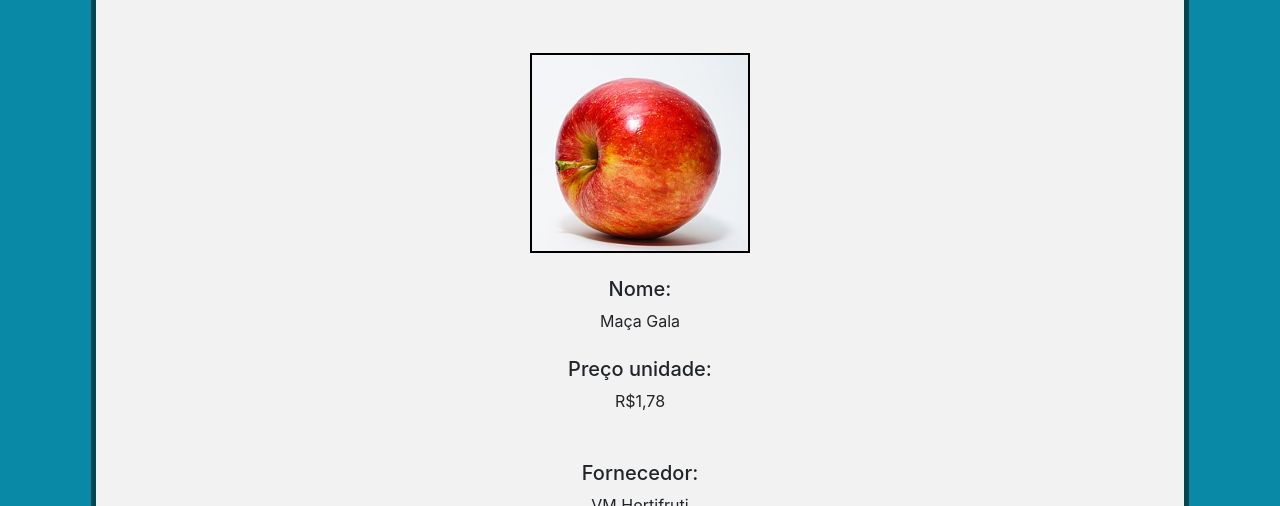
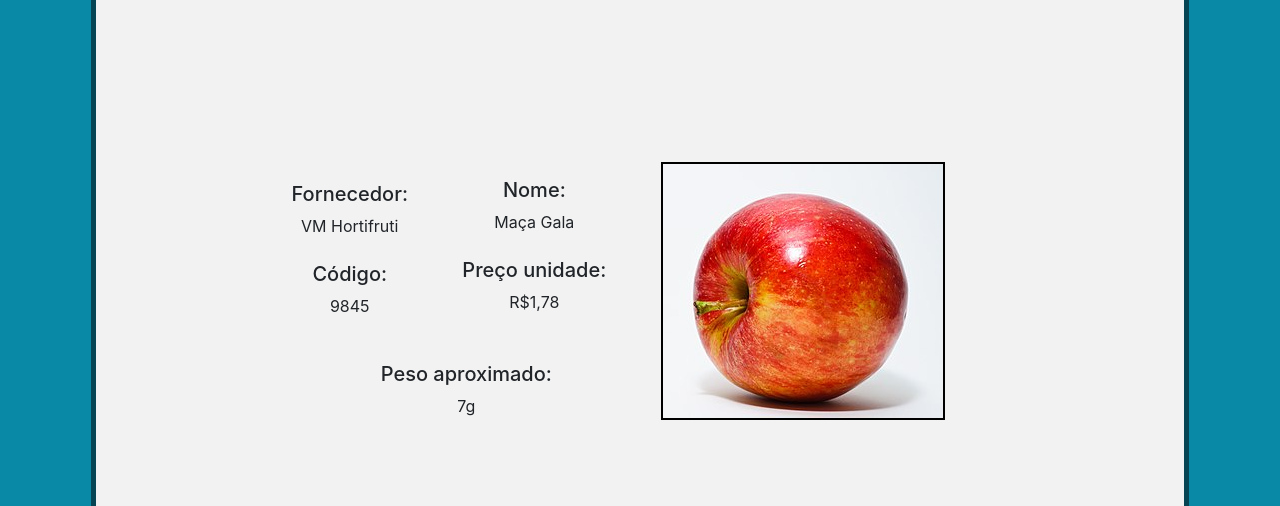
Before and after one commit to mariarodriguesds/Varejo, a plain HTML site: page maca.html in a window 1280 px wide. Shown: the part 265-771 px from the top of the page. Drawn offline with nearby package versions, Linux system fonts and the light colour scheme.

Commit message:
Update style.css

```diff
--- a/style.css
+++ b/style.css
@@ -7,6 +7,11 @@
 body{
     height: 100vh;
     width: auto;
+    background-repeat: no-repeat;
+    background-position: center;
+    background-size: cover;
+
+
 }
 
 header {
@@ -158,9 +163,31 @@ form h2{
 
 
 #imagem{
-	height: 200px;
+    size: auto;
+    size: 100%;
 	border: 2px solid black;
+    float: right;
+    margin-right: 22%;
+    margin-top: 10%;
 
+}
+
+#texto1{
+    float: right;
+    margin-right: 5%;
+    margin-top: 3%;
+}
+
+#texto2{
+    float: right;
+    margin-right: 5%;
+    margin-top: 7%;
+}
+
+#texto3{
+    float: right;
+    margin-right: 10%;
+    margin-top: 4%;
 }
 
 #h4{
@@ -171,6 +198,7 @@ margin-right:5%;
 #desc{
 margin-left:5%;
 margin-right:5%;
+align-items: center;
 }
 
 
@@ -184,13 +212,3 @@ width:100%;
     margin-top: 5px;
     height: 20px;
 }
-
-#a{
-    width:80%;
-    float: left;
-}
-
-#b{
-    width:20%;
-    float: left;
-}
```
